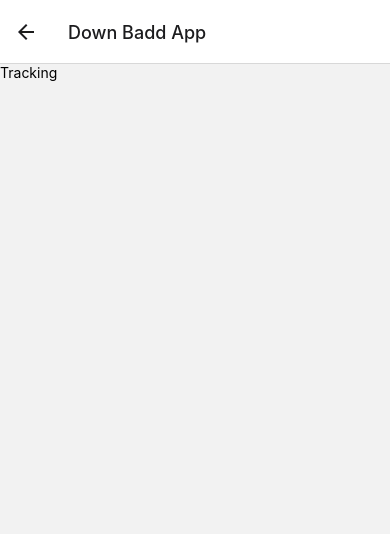
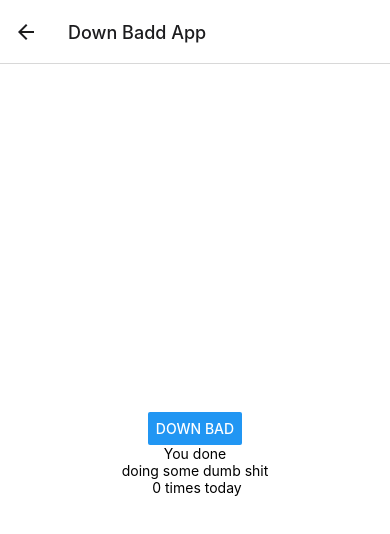
Before and after one commit to adiguno/DownBadAppExpo, a React Native app: screen /Tracking in a window 390 px wide. Shown: the top 534 px of the page. Built offline with nearby package versions, Linux system fonts and the light colour scheme.

Commit message:
add TrackHabit screen with basic button and text

```diff
--- a/App.tsx
+++ b/App.tsx
@@ -2,18 +2,11 @@ import { NavigationContainer } from "@react-navigation/native";
 
 import { createNativeStackNavigator } from "@react-navigation/native-stack";
 import React from "react";
-import { View, Text } from "react-native";
+import { View, Text, Button } from "react-native";
 import { CreateHabit } from "./CreateHabit";
+import { TrackHabit } from "./TrackHabit";
 
 const Stack = createNativeStackNavigator();
-
-function TrackHabit() {
-  return (
-    <View>
-      <Text>Tracking</Text>
-    </View>
-  );
-}
 
 export default function App() {
   return (
--- /dev/null
+++ b/TrackHabit.tsx
@@ -0,0 +1,31 @@
+import React, { Component } from "react";
+import { Text, View, StyleSheet, Button } from "react-native";
+
+export function TrackHabit({ navigation: Props }) {
+  let habit = "doing some dumb shit";
+  const [dayCount, updateCount] = React.useState(0);
+  return (
+    <View style={styles.container}>
+      <Button title="Down Bad" onPress={downBad}></Button>
+      <Text>You done</Text>
+      <Text>{habit}</Text>
+      <Text> {dayCount} times today</Text>
+    </View>
+  );
+
+  function downBad() {
+    let currentTime = Date.now();
+    updateCount(dayCount + 1);
+    console.log(` -1 down bad`);
+    console.log(`current time ${JSON.stringify(currentTime)}`);
+  }
+}
+
+const styles = StyleSheet.create({
+  container: {
+    flex: 1,
+    backgroundColor: "#fff",
+    alignItems: "center",
+    justifyContent: "center",
+  },
+});
```
Also changed, not shown: 1 other file (tests, documents, lock files or other folders).
